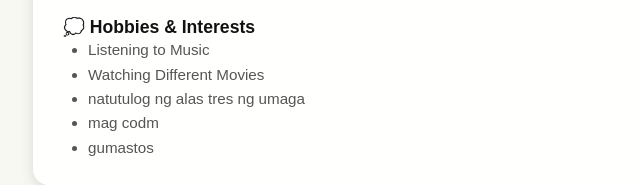
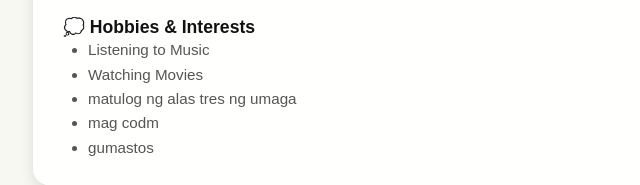
Before and after one commit to krxley/Group-2-Portfolio, a plain HTML site: page besa.html in a window 1280 px wide. Shown: the part 1772-1957 px from the top of the page, 232-872 px from the left. Drawn offline with nearby package versions, Linux system fonts and the light colour scheme.

Commit message:
Update besa.html

```diff
--- a/besa.html
+++ b/besa.html
@@ -721,8 +721,8 @@ footer {
     <h3>💭 Hobbies & Interests</h3>
     <ul>
       <li>Listening to Music</li>
-      <li>Watching Different Movies</li>
-      <li>natutulog ng alas tres ng umaga</li>
+      <li>Watching Movies</li>
+      <li>matulog ng alas tres ng umaga</li>
       <li>mag codm</li>
       <li>gumastos</li>
     </ul>
```
